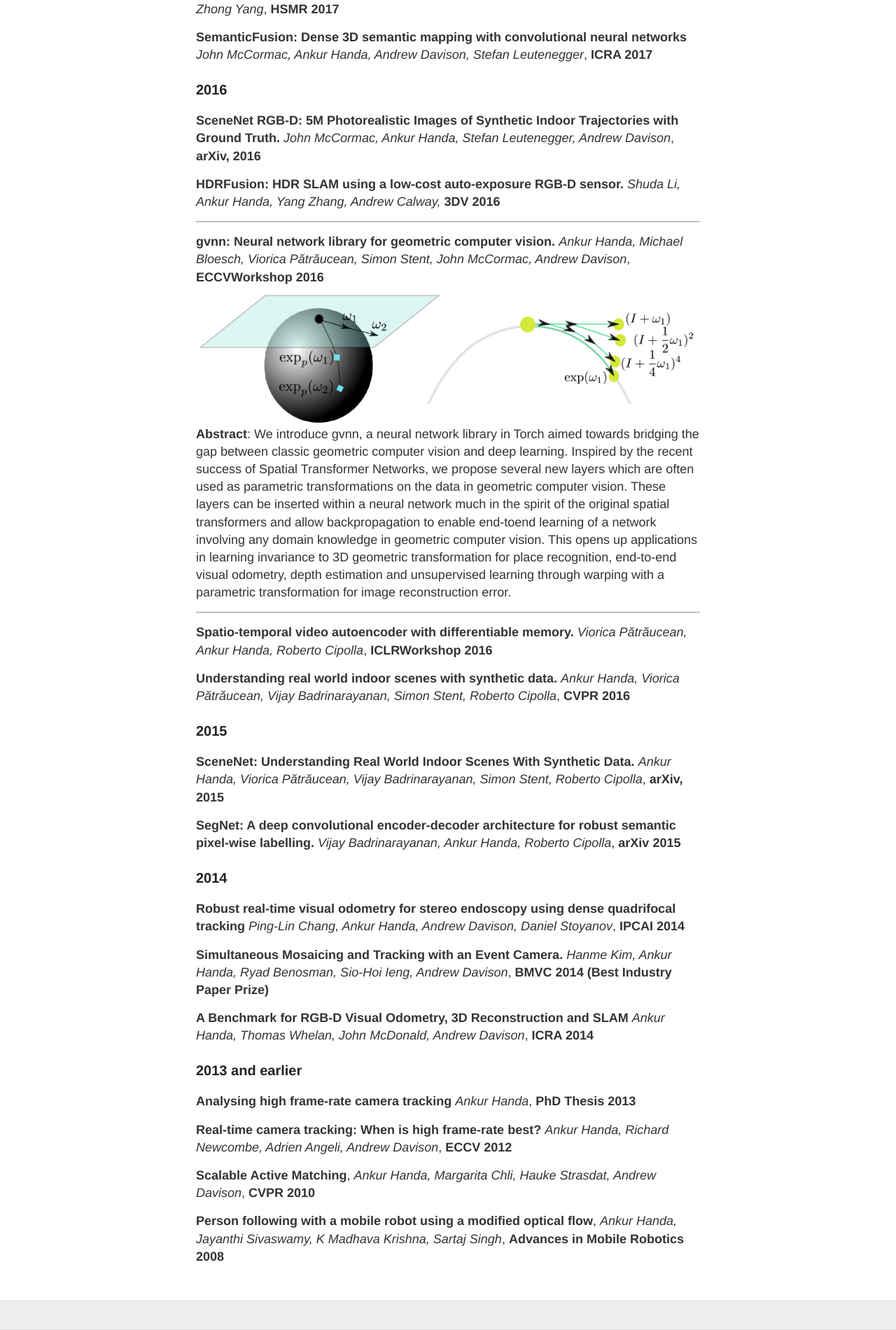
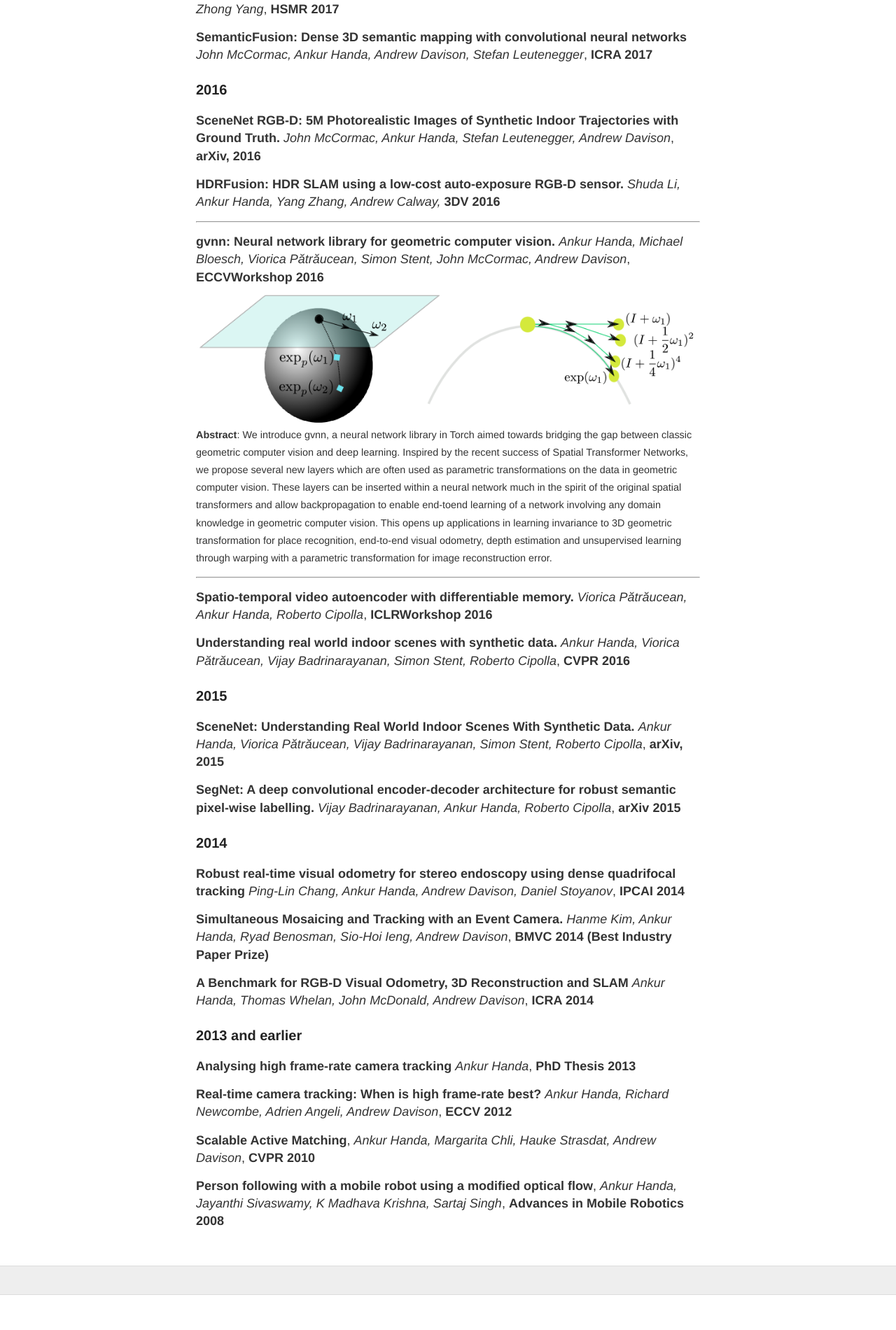
Before and after one commit to ankurhanda/ankurhanda.github.io, a Jekyll site: the page built from publications.md, in a window 1280 px wide. Shown: the part 2059-3959 px from the top of the page at 70% size. Built offline with Jekyll 4.4.1, drawn with Linux system fonts in a browser that asks for light colours; after the commit the page ends 3909 px from its top, so only the background shows below that.

Commit message:
updating images and papers
Signed-off-by: Ankur Handa <ahanda@dhcp-10-21-132-110.nvidia.com>

```diff
--- a/publications.md
+++ b/publications.md
@@ -36,7 +36,7 @@ permalink: /publications/
 
 **gvnn: Neural network library for geometric computer vision.** _Ankur Handa, Michael Bloesch, Viorica Pătrăucean, Simon Stent, John McCormac, Andrew Davison_, **ECCVWorkshop 2016**
 <br>
-<img align="left" src="/images/pubs/so3_exp.png" width="100%"> **Abstract**: We introduce gvnn, a neural network library in Torch aimed towards bridging the gap between classic geometric computer vision and deep learning. Inspired by the recent success of Spatial Transformer Networks, we propose several new layers which are often used as parametric transformations on the data in geometric computer vision. These layers can be inserted within a neural network much in the spirit of the original spatial transformers and allow backpropagation to enable end-toend learning of a network involving any domain knowledge in geometric computer vision. This opens up applications in learning invariance to 3D geometric transformation for place recognition, end-to-end visual odometry, depth estimation and unsupervised learning through warping with a parametric transformation for image reconstruction error.
+<img align="left" src="/images/pubs/so3_exp.png" width="100%"> <span style="line-height: 0.5; font-size: 0.8em;">**Abstract**: We introduce gvnn, a neural network library in Torch aimed towards bridging the gap between classic geometric computer vision and deep learning. Inspired by the recent success of Spatial Transformer Networks, we propose several new layers which are often used as parametric transformations on the data in geometric computer vision. These layers can be inserted within a neural network much in the spirit of the original spatial transformers and allow backpropagation to enable end-toend learning of a network involving any domain knowledge in geometric computer vision. This opens up applications in learning invariance to 3D geometric transformation for place recognition, end-to-end visual odometry, depth estimation and unsupervised learning through warping with a parametric transformation for image reconstruction error. </span>
 <br>
 
 <hr>
```
